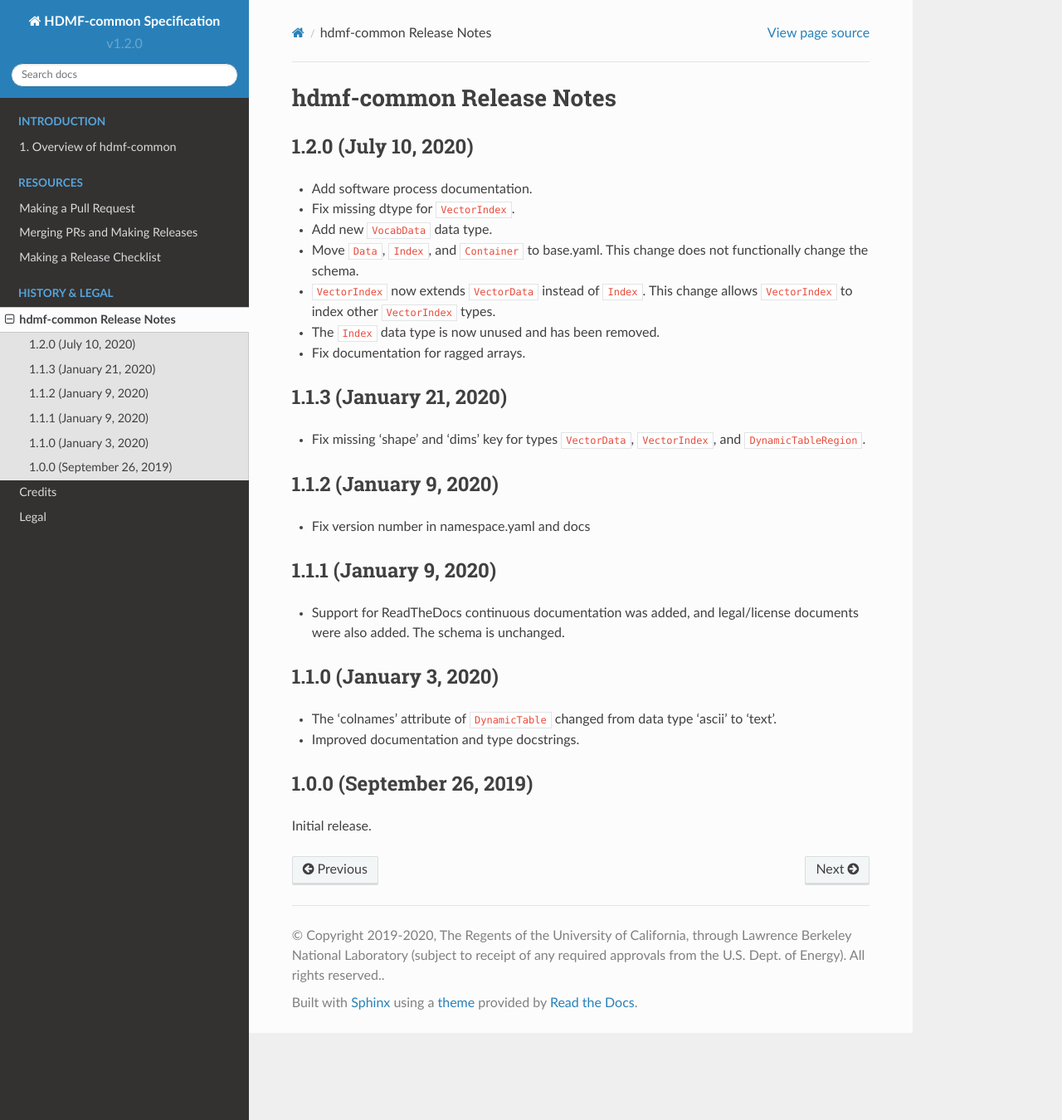
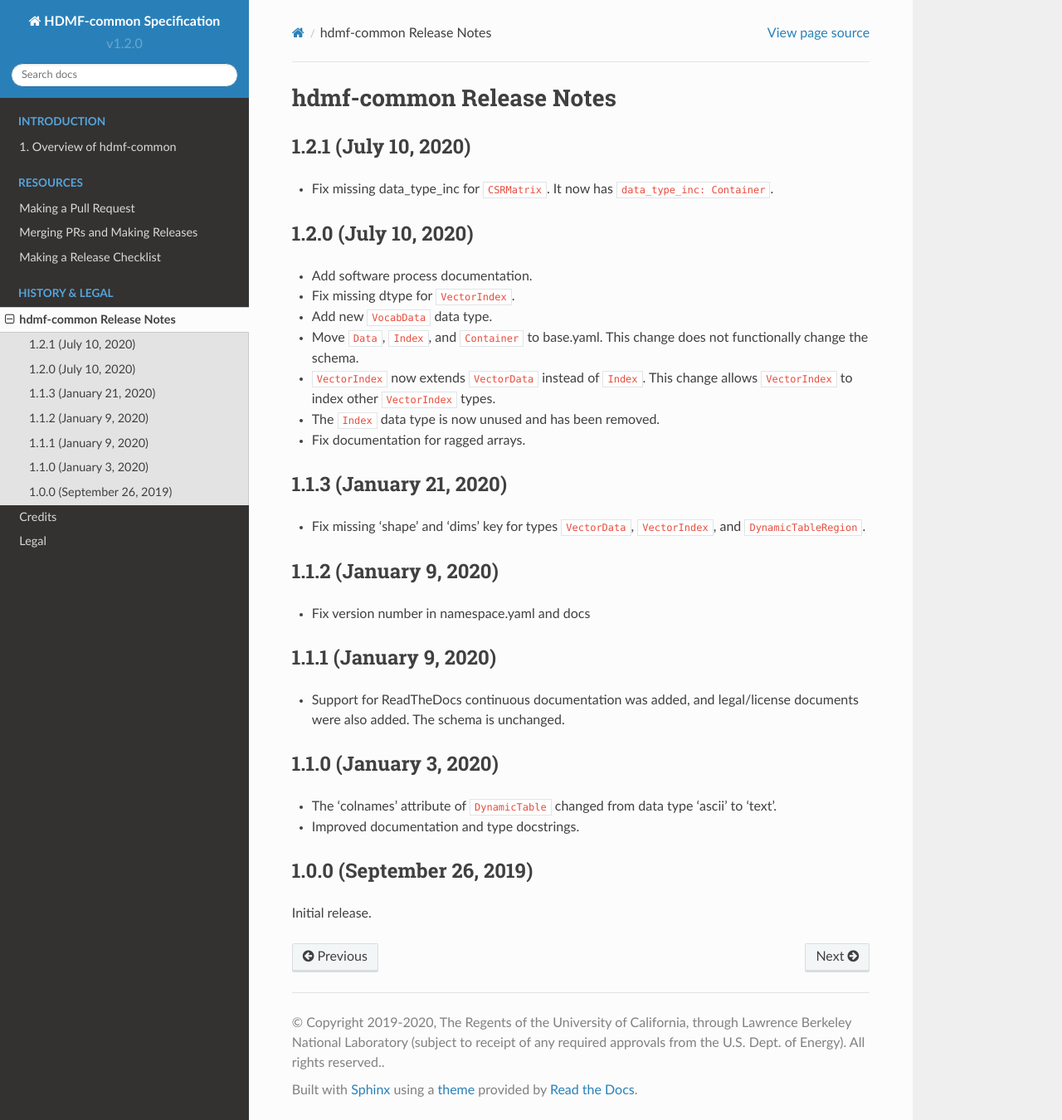
Before and after one commit to hdmf-dev/hdmf-common-schema, a Sphinx documentation site: the page built from docs/source/format_release_notes.rst, in a window 1280 px wide and 1350 px high. Shown: the whole window at 83% size. Built offline with Sphinx 7.4.7 and the Read the Docs theme 2.0.0, drawn with Linux system fonts in a browser that asks for light colours.

Commit message:
Update format_release_notes.rst

```diff
--- a/docs/source/format_release_notes.rst
+++ b/docs/source/format_release_notes.rst
@@ -1,5 +1,9 @@
 hdmf-common Release Notes
 =========================
+
+1.2.1 (July 10, 2020)
+------------------------
+- Fix missing data_type_inc for ``CSRMatrix``. It now has ``data_type_inc: Container``.
 
 1.2.0 (July 10, 2020)
 ------------------------
```
